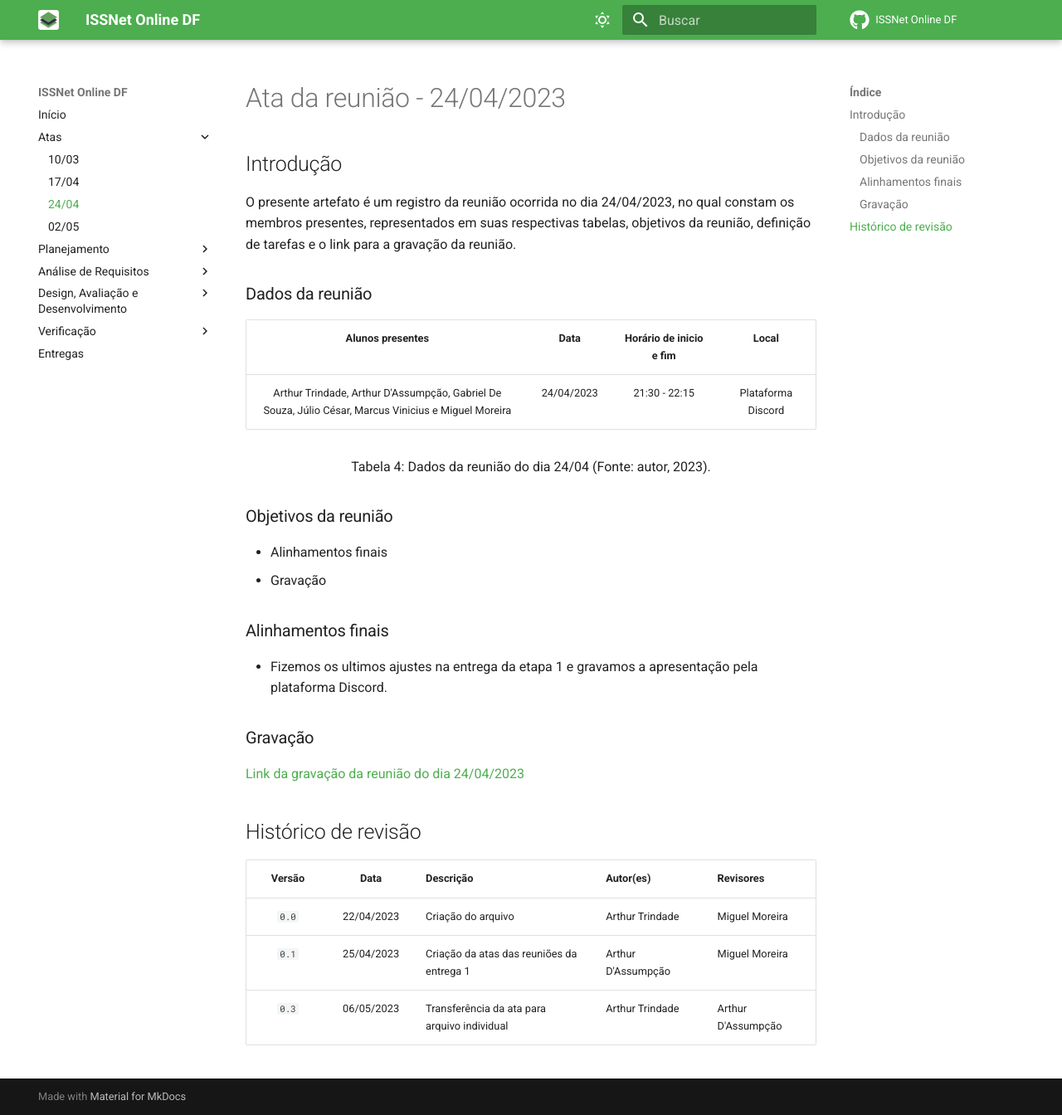
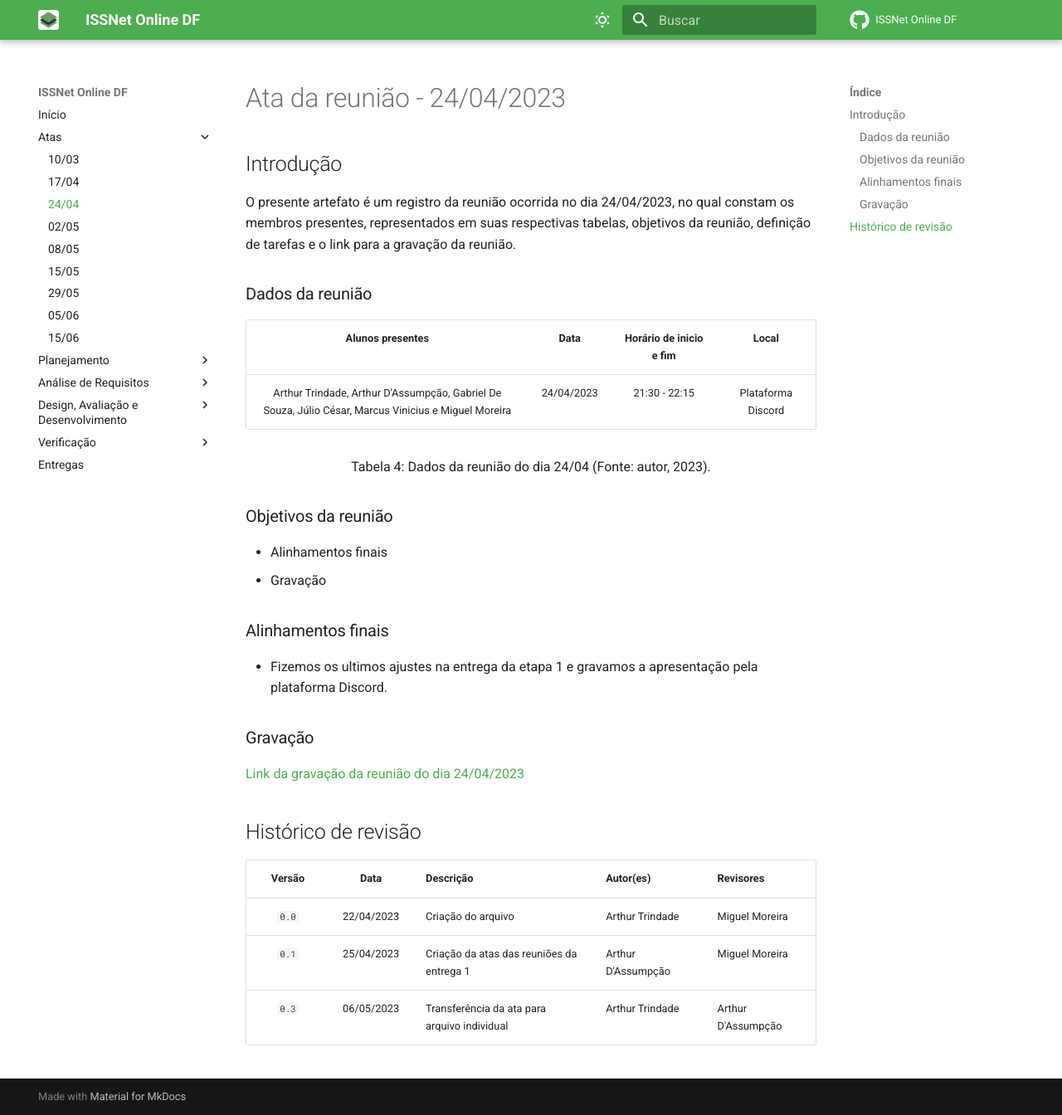
Before and after one commit to Interacao-Humano-Computador/2023.1-ISSNet, an MkDocs documentation site: the page built from gitpages/docs/atas/ata_04_24.md, in a window 1280 px wide and 1344 px high. Shown: the whole window at 83% size. Built offline with MkDocs 1.6.1 and Material for MkDocs 9.7.7, drawn with Linux system fonts in a browser that asks for light colours; comment, search, counter and statistics services are not loaded.

Commit message:
Update mkdocs.yml

```diff
--- a/mkdocs.yml
+++ b/mkdocs.yml
@@ -10,6 +10,11 @@ nav:
     - 17/04: atas/ata_04_17.md
     - 24/04: atas/ata_04_24.md
     - 02/05: atas/ata_05_02.md
+    - 08/05: atas/ata_05_08.md
+    - 15/05: atas/ata_05_15.md
+    - 29/05: atas/ata_05_29.md
+    - 05/06: atas/ata_06_05.md
+    - 15/06: atas/ata_06_12.md
   - Planejamento:
     - Sites Avaliados: planejamento/avaliados.md
     - Site Selecionado: planejamento/selecionado.md
```
